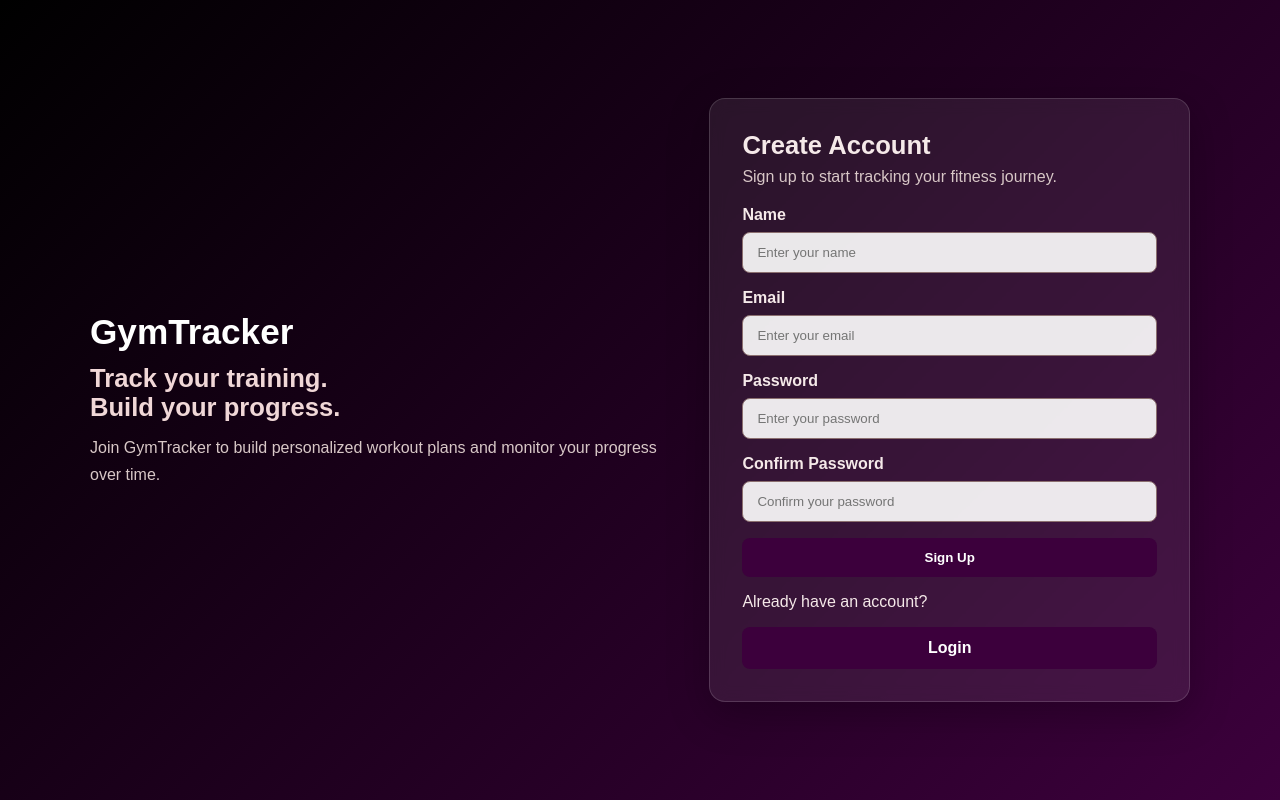
After one commit to 25649-lgtm/Fitness-App, a Flask app: page /signup in a window 1280 px wide. The commit adds this page. Run offline with Flask 3, Linux system fonts and the light colour scheme.

Commit message:
a new page for sign up and improve some pages (some used chat)

```diff
--- a/app.py
+++ b/app.py
@@ -1,7 +1,15 @@
 import os
 import sqlite3
 
-from flask import (Flask, g, render_template, request, redirect, url_for, session)
+from flask import (
+    Flask,
+    g,
+    redirect,
+    render_template,
+    request,
+    session,
+    url_for,
+)
 
 
 BASE_DIR = os.path.dirname(os.path.abspath(__file__))
@@ -10,6 +18,90 @@ DATABASE = os.path.join(BASE_DIR, ".venv", "database.db")
 
 # Initialize Flask app
 app = Flask(__name__)
+app.config["SECRET_KEY"] = "gymtraker_secret_key"
+
+
+def init_db():
+    with sqlite3.connect(DATABASE) as conn:
+        conn.execute("PRAGMA foreign_keys = ON")
+        conn.execute(
+            """
+            CREATE TABLE IF NOT EXISTS User (
+                user_id INTEGER PRIMARY KEY AUTOINCREMENT,
+                user_name TEXT NOT NULL,
+                email TEXT NOT NULL UNIQUE,
+                password TEXT NOT NULL,
+                weight REAL,
+                height REAL,
+                goal TEXT
+            )
+            """
+        )
+        conn.execute(
+            """
+            CREATE TABLE IF NOT EXISTS WorkPlan (
+                plan_id INTEGER PRIMARY KEY AUTOINCREMENT,
+                user_id INTEGER NOT NULL,
+                plan_name TEXT NOT NULL,
+                description TEXT,
+                date TEXT,
+                FOREIGN KEY (user_id) REFERENCES User(user_id)
+            )
+            """
+        )
+        conn.execute(
+            """
+            CREATE TABLE IF NOT EXISTS WorkDay (
+                day_id INTEGER PRIMARY KEY AUTOINCREMENT,
+                plan_id INTEGER NOT NULL,
+                day_name TEXT NOT NULL,
+                FOREIGN KEY (plan_id) REFERENCES WorkPlan(plan_id)
+            )
+            """
+        )
+        conn.execute(
+            """
+            CREATE TABLE IF NOT EXISTS Exercise (
+                exercise_id INTEGER PRIMARY KEY AUTOINCREMENT,
+                exercise_name TEXT NOT NULL,
+                description TEXT,
+                equipment TEXT
+            )
+            """
+        )
+        conn.execute(
+            """
+            CREATE TABLE IF NOT EXISTS WorkoutExercise (
+                workout_exercise_id INTEGER PRIMARY KEY AUTOINCREMENT,
+                day_id INTEGER NOT NULL,
+                exercise_id INTEGER NOT NULL,
+                sets INTEGER,
+                reps INTEGER,
+                FOREIGN KEY (day_id) REFERENCES WorkDay(day_id),
+                FOREIGN KEY (exercise_id) REFERENCES Exercise(exercise_id)
+            )
+            """
+        )
+        conn.execute(
+            """
+            CREATE TABLE IF NOT EXISTS WorkNotes (
+                notes_id INTEGER PRIMARY KEY AUTOINCREMENT,
+                user_id INTEGER NOT NULL,
+                exercise_id INTEGER NOT NULL,
+                date TEXT,
+                weight REAL,
+                sets INTEGER,
+                reps INTEGER,
+                notes TEXT,
+                FOREIGN KEY (user_id) REFERENCES User(user_id),
+                FOREIGN KEY (exercise_id) REFERENCES Exercise(exercise_id)
+            )
+            """
+        )
+        conn.commit()
+
+
+init_db()
 
 
 def get_db():
@@ -45,6 +137,46 @@ def query_db(query, args=(), one=False):
 
     return results
 
+
+@app.route("/register", methods=["GET", "POST"])
+@app.route("/signup", methods=["GET", "POST"])
+def register():
+    error = None
+
+    if request.method == "POST":
+        user_name = request.form.get("user_name", "").strip()
+        email = request.form.get("email", "").strip().lower()
+        password = request.form.get("password", "")
+        confirm_password = request.form.get("confirm_password", "")
+
+        if not user_name or not email or not password:
+            error = "Please fill in all fields."
+        elif password != confirm_password:
+            error = "Passwords do not match."
+        else:
+            existing_user = query_db(
+                "SELECT user_id FROM User WHERE email = ?;",
+                (email,),
+                one=True,
+            )
+
+            if existing_user is not None:
+                error = "An account with that email already exists."
+            else:
+                db = get_db()
+                db.execute(
+                    """
+                    INSERT INTO User (user_name, email, password)
+                    VALUES (?, ?, ?);
+                    """,
+                    (user_name, email, password),
+                )
+                db.commit()
+                return redirect(url_for("login"))
+
+    return render_template("sign up.html", error=error)
+
+
 @app.route("/", methods=["GET", "POST"])
 def login():
     error = None
@@ -72,6 +204,7 @@ def login():
             session["email"] = user["email"]
             return redirect(url_for("homepage"))
     return render_template("login.html", error=error)
+
 
 @app.route("/homepage")
 def homepage():
@@ -137,13 +270,15 @@ def homepage():
         user=user,
         workouts=workouts,
         recent_notes=recent_notes,
-        stats=stats
+        stats=stats,
     )
+
 
 @app.route("/logout")
 def logout():
     session.clear()
     return redirect(url_for("login"))
+
 
 @app.route("/training/<int:id>")
 def training(id):
--- a/static/CSS/style.css
+++ b/static/CSS/style.css
@@ -425,7 +425,9 @@ body {
     color: #1f1f1f;
 }
 
+.register-btn,
 .login-submit {
+    display: block;
     width: 100%;
     margin-top: 8px;
     padding: 12px 14px;
@@ -434,9 +436,13 @@ body {
     background: #3c003c;
     color: #ffffff;
     font-weight: bold;
+    font-family: inherit;
+    text-align: center;
+    text-decoration: none;
     cursor: pointer;
 }
 
+.register-btn:hover,
 .login-submit:hover {
     background: #5a005a;
 }
@@ -449,12 +455,6 @@ body {
     color: #ffd7d7;
 }
 
-.login-footer {
-    margin-top: 20px;
-    text-align: center;
-    color: #c8b0b0;
-}
-
 @media (max-width: 800px) {
     .login-container {
         grid-template-columns: 1fr;
--- /dev/null
+++ b/templates/sign up.html
@@ -0,0 +1,58 @@
+<!DOCTYPE html>
+<html lang="en">
+<head>
+    <meta charset="UTF-8">
+    <meta name="viewport" content="width=device-width, initial-scale=1.0">
+    <title>Sign Up</title>
+    <link rel="stylesheet" href="{{ url_for('static', filename='CSS/style.css') }}">
+</head>
+<body class="login-page">
+    <main class="login-container">
+        <section class="login-information">
+            <h1>GymTracker</h1>
+            <h2>Track your training.<br>Build your progress.</h2>
+            <p>Join GymTracker to build personalized workout plans and monitor your progress over time.</p>
+        </section>
+
+        <section class="login-card">
+            <div class="login-heading">
+                <h2>Create Account</h2>
+                <p>Sign up to start tracking your fitness journey.</p>
+            </div>
+
+            {% if error %}
+                <div class="login-error">{{ error }}</div>
+            {% endif %}
+
+            <form method="POST" action="{{ url_for('register') }}">
+                <div class="form-group">
+                    <label for="user_name">Name</label>
+                    <input type="text" id="user_name" name="user_name" placeholder="Enter your name" required>
+                </div>
+
+                <div class="form-group">
+                    <label for="email">Email</label>
+                    <input type="email" id="email" name="email" placeholder="Enter your email" required>
+                </div>
+
+                <div class="form-group">
+                    <label for="password">Password</label>
+                    <input type="password" id="password" name="password" placeholder="Enter your password" required>
+                </div>
+
+                <div class="form-group">
+                    <label for="confirm_password">Confirm Password</label>
+                    <input type="password" id="confirm_password" name="confirm_password" placeholder="Confirm your password" required>
+                </div>
+
+                <button type="submit" class="login-submit">Sign Up</button>
+            </form>
+
+            <div class="register-section">
+                <p>Already have an account?</p>
+                <a href="{{ url_for('login') }}" class="register-btn">Login</a>
+            </div>
+        </section>
+    </main>
+</body>
+</html>
```
Also changed, not shown: templates/login.html (+9 -3 lines), tests/test_app.py (added).
